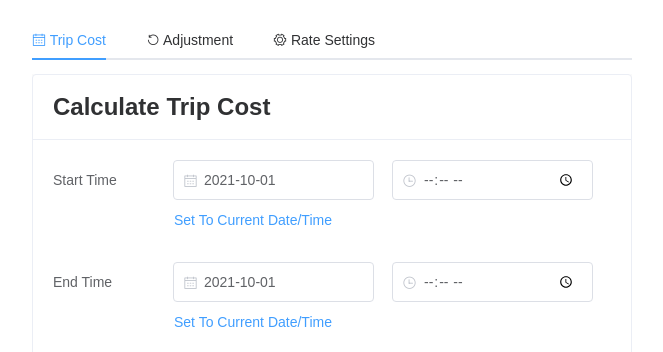
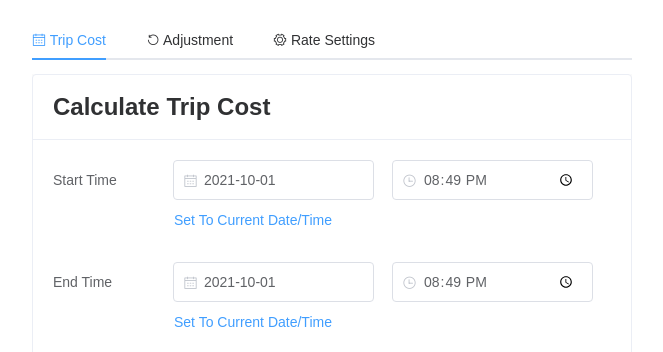
Before and after one commit to jacobbli/trip-cost-calculator-app, a Vue app: page / in a window 1280 px wide. Shown: the top 352 px of the page, without its empty margins (308-971 px from the left). Built offline with nearby package versions, Linux system fonts and the light colour scheme; the HTML template or start-up script is replaced by a standard one.

Commit message:
Add shared function to format current time as HH:mm string

```diff
--- a/src/components/AdjustmentForm.vue
+++ b/src/components/AdjustmentForm.vue
@@ -172,7 +172,7 @@
 </template>
 
 <script>
-import { calculateTripCost, calculateTripDuration } from '../helpers/tripCalculationHelper';
+import { calculateTripCost, calculateTripDuration, getCurrentTime } from '../helpers/tripCalculationHelper';
 import { copyText } from '../helpers/ticketHelper';
 import ComparisonModal from './ComparisonModal.vue'
 
@@ -207,11 +207,11 @@ export default {
 
       form: {
         startDate: Date(),
-        startTime: new Date().toLocaleTimeString([], { hour: '2-digit', minute: '2-digit' }),
+        startTime: getCurrentTime(),
         originalEndDate: Date(),
-        originalEndTime: new Date().toLocaleTimeString([], { hour: '2-digit', minute: '2-digit' }),
+        originalEndTime: getCurrentTime(),
         adjustedEndDate: Date(),
-        adjustedEndTime: new Date().toLocaleTimeString([], { hour: '2-digit', minute: '2-digit' }),
+        adjustedEndTime: getCurrentTime()
       },
 
       originalTotalCost: {
@@ -266,13 +266,13 @@ export default {
     resetTime(dateCategory) {
       const currentDate = new Date();
       if (dateCategory == 'start') {
-        this.form.startTime = currentDate.toLocaleTimeString([], { hour: '2-digit', minute: '2-digit' })
+        this.form.startTime = getCurrentTime();
         this.form.startDate = currentDate
       } else if (dateCategory == 'original') {
-        this.form.originalEndTime = currentDate.toLocaleTimeString([], { hour: '2-digit', minute: '2-digit' })
+        this.form.originalEndTime = getCurrentTime();
         this.form.originalEndDate = currentDate
       } else if (dateCategory == 'adjusted') {
-        this.form.adjustedEndTime = currentDate.toLocaleTimeString([], { hour: '2-digit', minute: '2-digit' })
+        this.form.adjustedEndTime = getCurrentTime();
         this.form.adjustedEndDate = currentDate
       }
       this.updateCosts();
--- a/src/components/CalculatorForm.vue
+++ b/src/components/CalculatorForm.vue
@@ -91,7 +91,7 @@
 </template>
 
 <script>
-import { calculateTripCost, calculateTripDuration } from '../helpers/tripCalculationHelper';
+import { calculateTripCost, calculateTripDuration, getCurrentTime } from '../helpers/tripCalculationHelper';
 import BreakdownTable from './BreakdownTable.vue'
 
 export default {
@@ -124,9 +124,9 @@ export default {
 
       form: {
         startDate: Date(),
-        startTime: new Date().toLocaleTimeString([], { hour: '2-digit', minute: '2-digit' }),
+        startTime: getCurrentTime(),
         endDate: Date(),
-        endTime: new Date().toLocaleTimeString([], { hour: '2-digit', minute: '2-digit' }),
+        endTime: getCurrentTime(),
       },
 
       totalCost: {
@@ -148,10 +148,10 @@ export default {
     resetTime(dateCategory) {
       const currentDate = new Date();
       if (dateCategory == 'start') {
-        this.form.startTime = currentDate.toLocaleTimeString([], { hour: '2-digit', minute: '2-digit' })
+        this.form.startTime = getCurrentTime();
         this.form.startDate = currentDate
       } else {
-        this.form.endTime = currentDate.toLocaleTimeString([], { hour: '2-digit', minute: '2-digit' })
+        this.form.endTime = getCurrentTime();
         this.form.endDate = currentDate
       }
       this.totalCost = calculateTripCost(this.rates, this.taxes, this.trip);
--- a/src/helpers/tripCalculationHelper.js
+++ b/src/helpers/tripCalculationHelper.js
@@ -1,3 +1,10 @@
+function getCurrentTime() {
+  const currentDate = new Date();
+  const currentHour = currentDate.getHours().toString();
+  const currentMinute = currentDate.getMinutes().toString();
+  return `${currentHour.padStart(2, '0')}:${currentMinute.padStart(2, '0')}`;
+}
+
 function calculateTripCost(rates, taxes, trip) {
   let tripCost = 0.0;
   let accessFeeCost = 0.0;
@@ -82,5 +89,6 @@ function calculateTripDuration(trip) {
 
 module.exports = {
   calculateTripCost,
-  calculateTripDuration
+  calculateTripDuration,
+  getCurrentTime
 }
```
